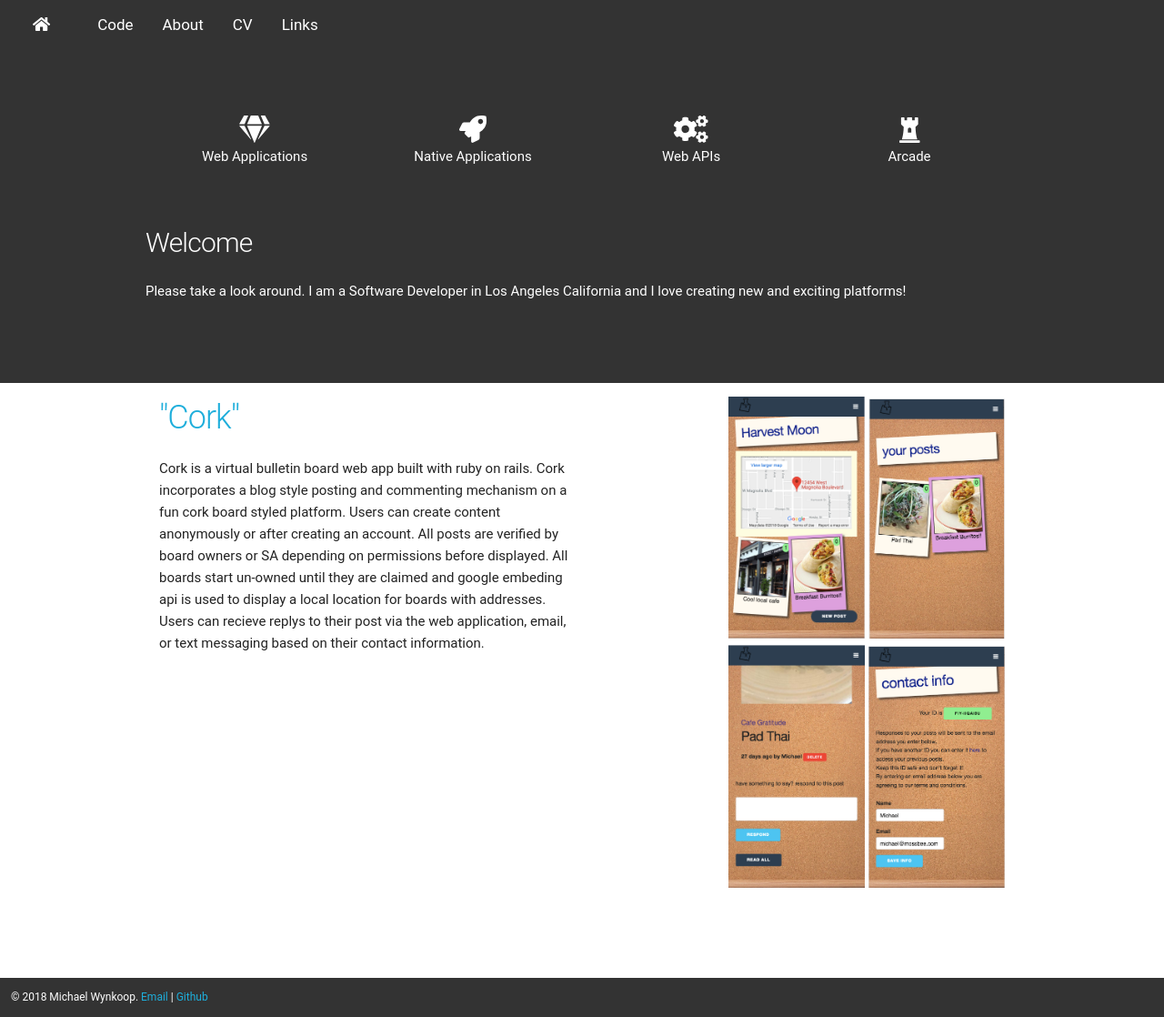
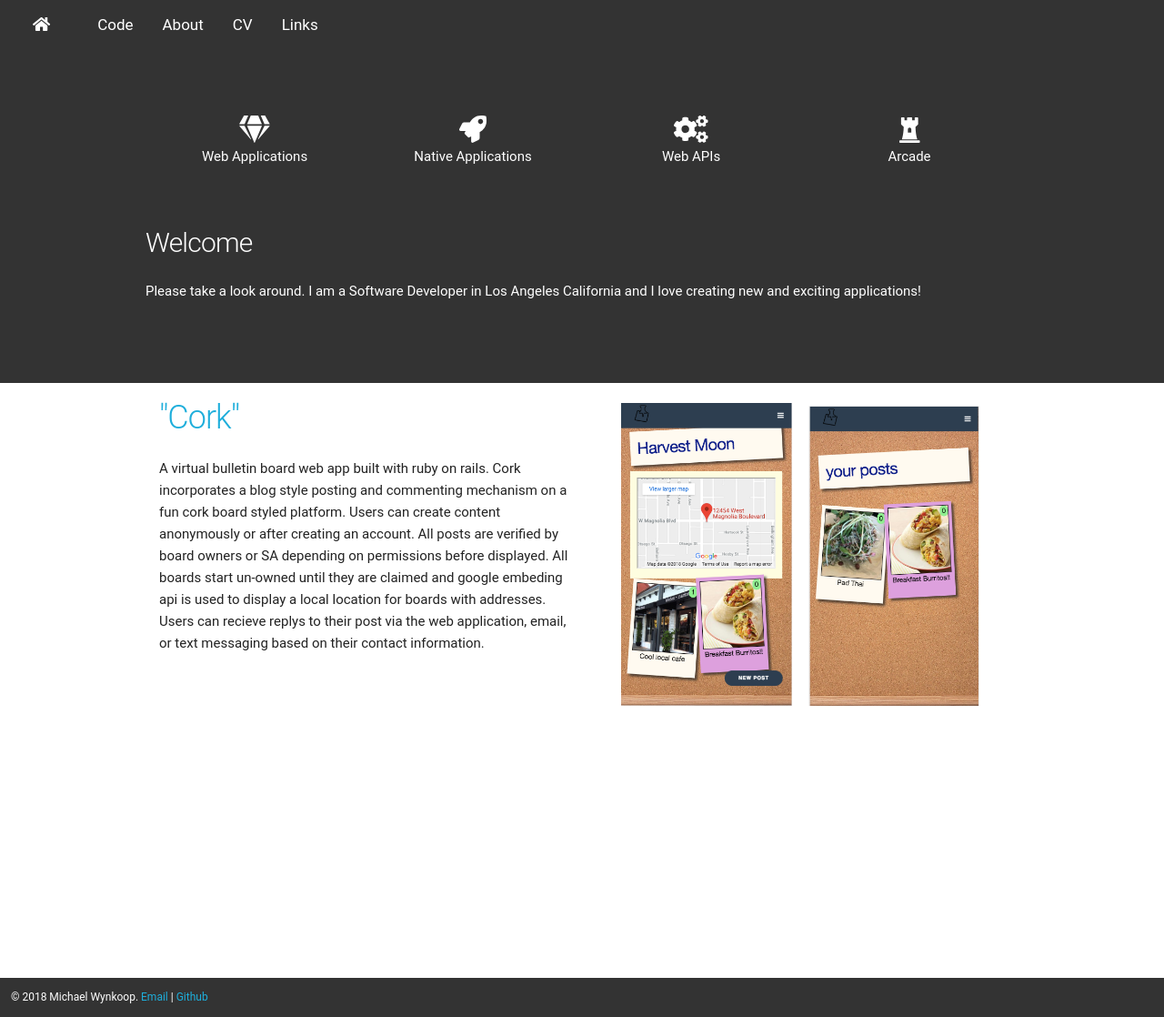
Before and after one commit to wynk182/portfolio, a Jekyll site: the page built from index.html, in a window 1280 px wide and 1118 px high. Shown: the whole window at 91% size. Built offline with Jekyll 4.4.1, drawn with Linux system fonts in a browser that asks for light colours.

Commit message:
removed identifying info and changed layout a bit

```diff
--- a/cv.html
+++ b/cv.html
@@ -10,9 +10,6 @@
     </div>
     <div class="col m3">
         <p>
-            5051 Whitsett Ave Apt 20<br/>
-            Valley Village, CA 91607<br/>
-            503.580.4055<br/>
             wynk182@gmail.com<br/>
             github.com/wynk182
         </p>
--- a/index.html
+++ b/index.html
@@ -9,39 +9,36 @@
 	       <div class="col m3"><a class="head_icon" href="#apis"><i class="fas fa-cogs fa-2x"></i><br/>Web APIs</a></div>
             <div class="col m3"><a class="head_icon" href="#arcade"><i class="fas fa-chess-rook fa-2x"></i><br/>Arcade</a></div>
         </div>
-				<br/><br/>
-				<div class="row container _alignLeft">
-					<h4>Welcome</h4>
-					<p>Please take a look around. I am a Software Developer in Los Angeles California and I love creating new and exciting platforms!</p>
-				</div>
+        <br/><br/>
+            <div class="row container _alignLeft">
+                <h4>Welcome</h4>
+                <p>Please take a look around. I am a Software Developer in Los Angeles California and I love creating new and exciting applications!</p>
+            </div>
 
-	</div>
+	   </div>
 
 <div class="container" id="web_applications">
     <div class="row">
         <div class="col m6">
             <h3><a style="text-decoration:none;" href="https://github.com/wynk182/CorkBoard">"Cork"</a></h3>
             <p>
-                Cork is a virtual bulletin board web app built with ruby on rails. Cork incorporates a blog style posting and commenting mechanism on a fun cork board styled platform. Users can create content anonymously or after creating an account. All posts are verified by board owners or SA depending on permissions before displayed. All boards start un-owned until they are claimed and google embeding api is used to display a local location for boards with addresses. Users can recieve replys to their post via the web application, email, or text messaging based on their contact information.
+                A virtual bulletin board web app built with ruby on rails. Cork incorporates a blog style posting and commenting mechanism on a fun cork board styled platform. Users can create content anonymously or after creating an account. All posts are verified by board owners or SA depending on permissions before displayed. All boards start un-owned until they are claimed and google embeding api is used to display a local location for boards with addresses. Users can recieve replys to their post via the web application, email, or text messaging based on their contact information.
             </p>
         </div>
-        <div class="_alignRight col m6">
+        <div class="_alignCenter col m6">
             <div class="row">
-                <div class="pic">
-                    <img src="images/cork_screen_shot.png" style="width:150px;" ></img>
 
-                        <img src="images/your_posts_cork.png" style="width:150px;" ></img>
+                <img src="images/cork_screen_shot.png"></img>
 
-                </div>
+                <img src="images/your_posts_cork.png"></img>
+
             </div>
-            <div class="row">
-                <div class="pic">
-                        <img src="images/cork_post.png" style="width:150px;" ></img>
+            <!--<div class="row">
+                <img src="images/cork_post.png"></img>
 
-                        <img src="images/cork_contact.png" style="width:150px;" ></img>
+                <img src="images/cork_contact.png"></img>
 
-                </div>
-            </div>
+            </div>-->
 
 
         </div>
@@ -85,7 +82,8 @@
         text-decoration: none;
         color: white;
     }
-    .pic{
-        paddng:1em;
+    img{
+        padding:.5em;
+        width:45%;
     }
 </style>
```
